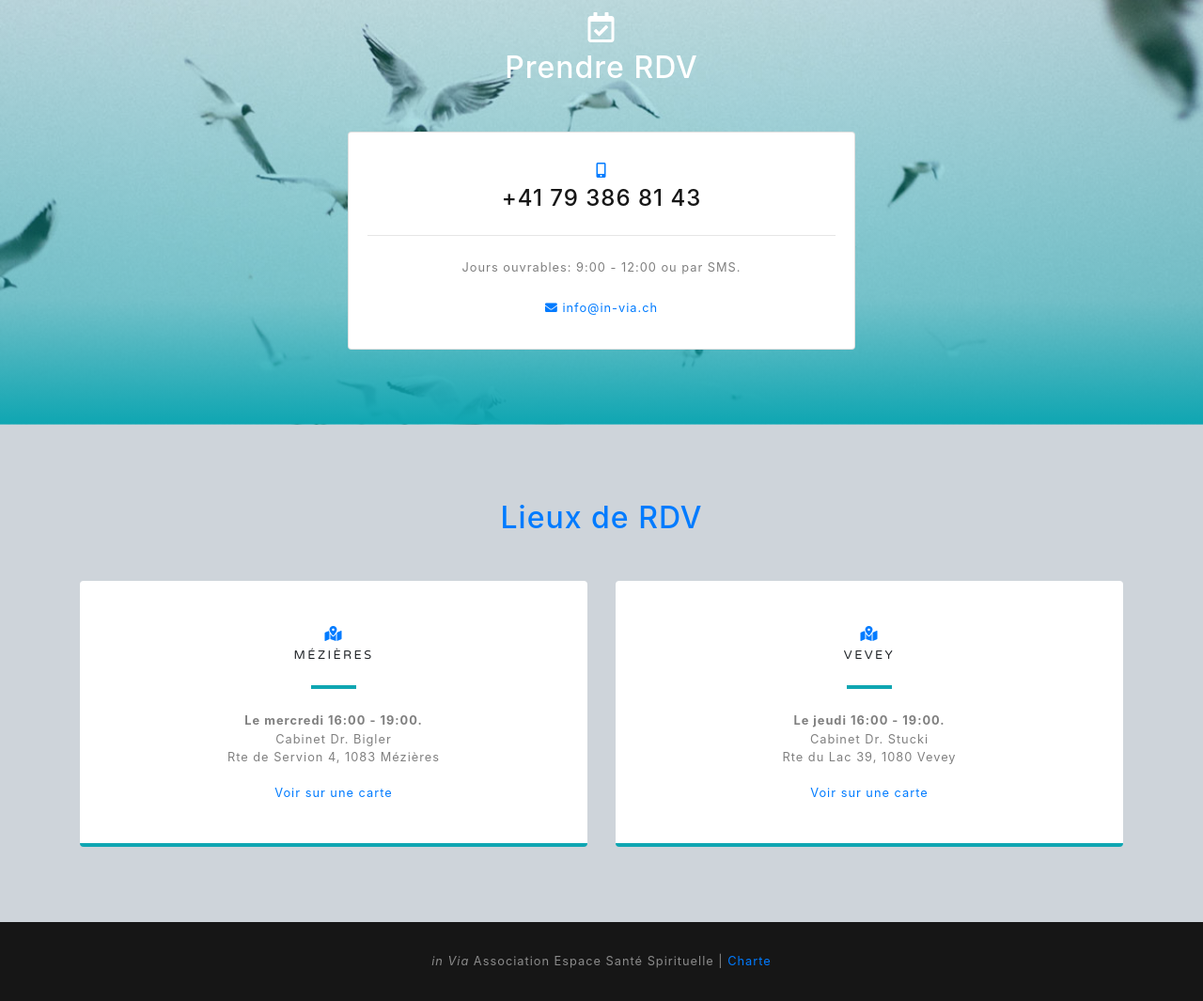
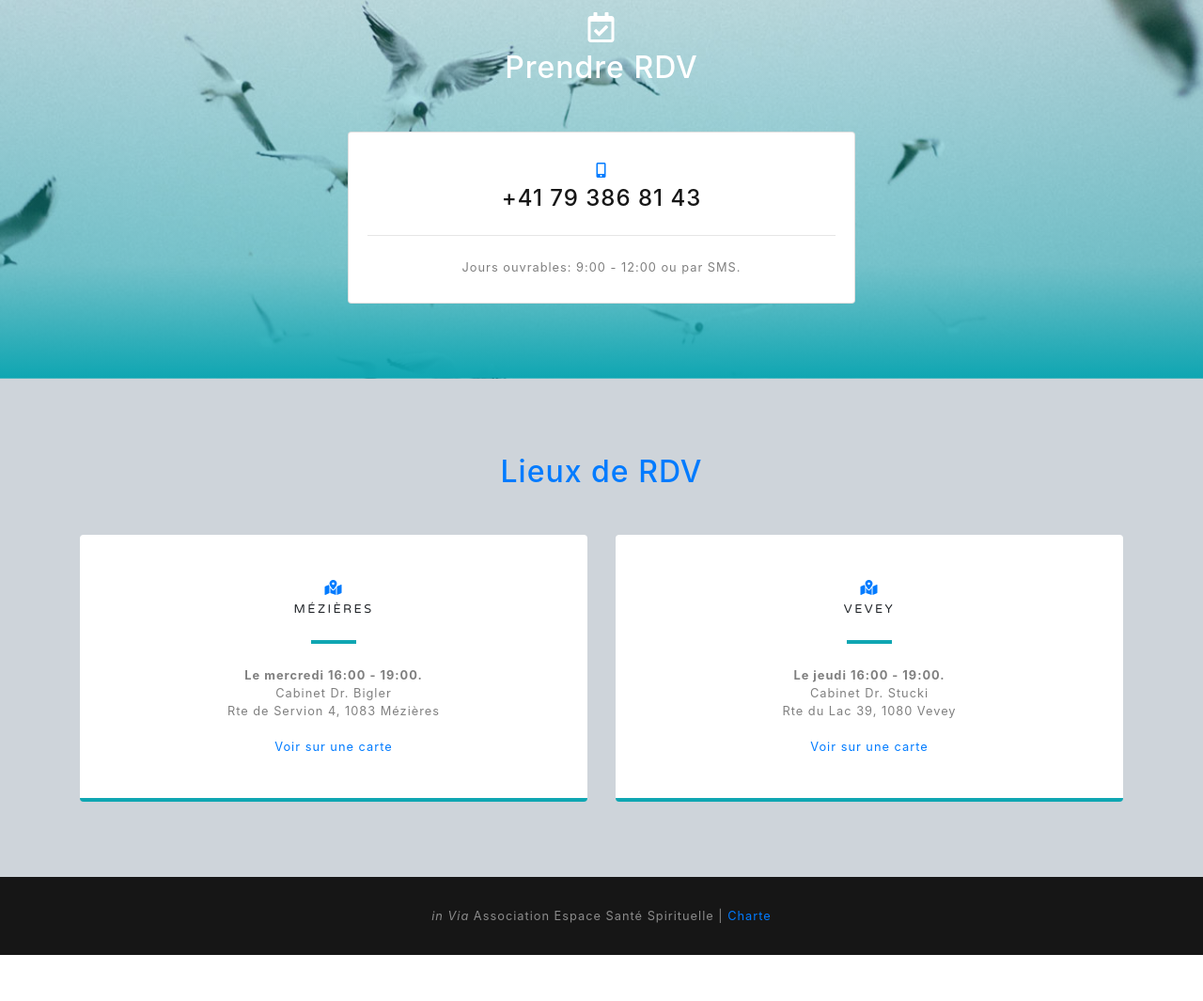
Before and after one commit to gido/invia, a website with bundled scripts: page index.html in a window 1280 px wide. Shown: the part 2507-3572 px from the top of the page at 94% size. After the commit the page ends 3523 px from the top, so only its background shows below. Built offline with nearby package versions, Linux system fonts and the light colour scheme.

Commit message:
remove email address

```diff
--- a/index.html
+++ b/index.html
@@ -147,13 +147,6 @@
                 <div class="small text-black-50">
                   Jours ouvrables: 9:00 - 12:00 ou par SMS.
                 </div>
-
-                <div>
-                    <div class="small text-black-50 mt-4">
-                      <i class="fas fa-envelope text-primary mb-2"></i>
-                      <a href="mailto:info@in-via.ch">info@in-via.ch</a>
-                    </div>
-                </div>
               </div>
             </div>
           </div>
```
